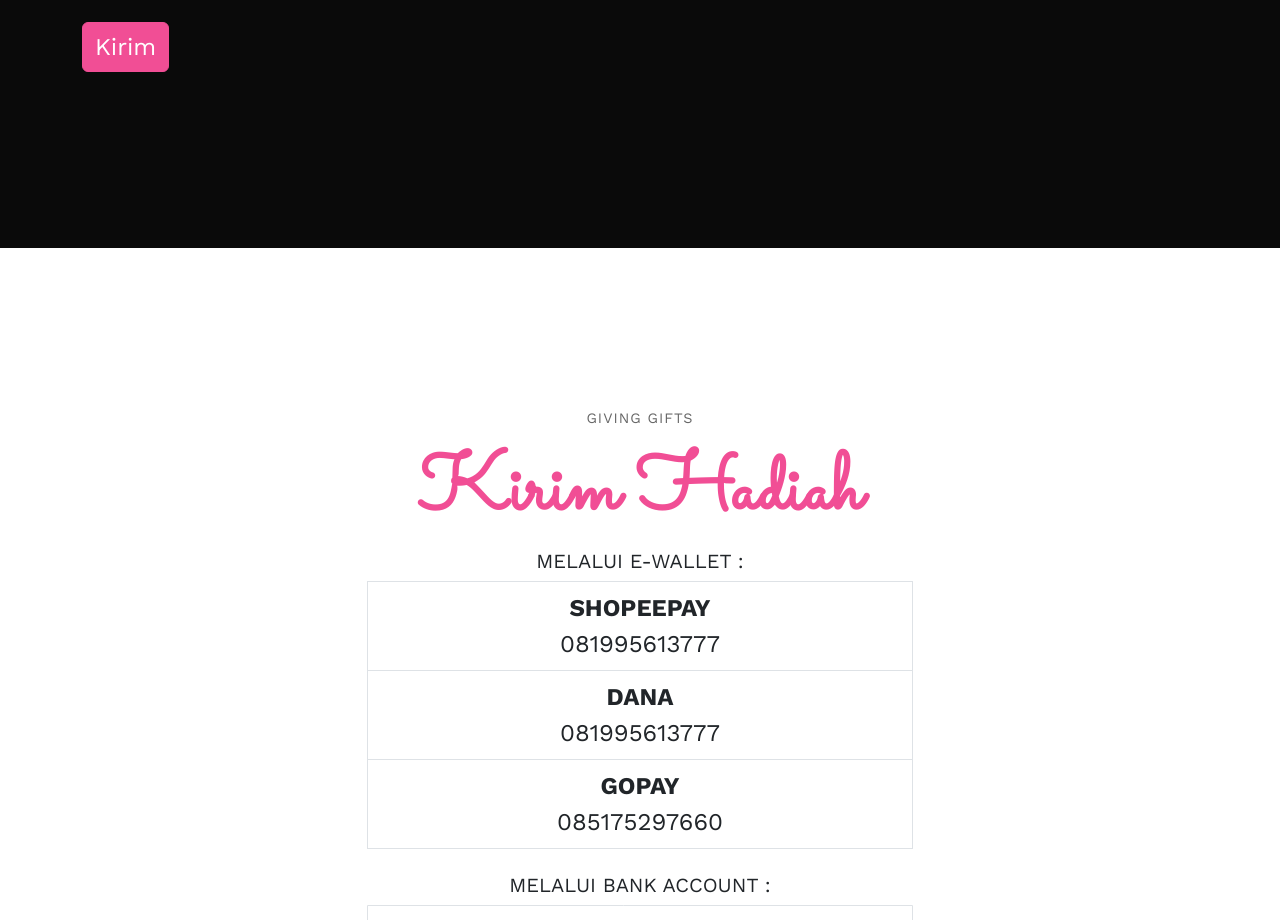
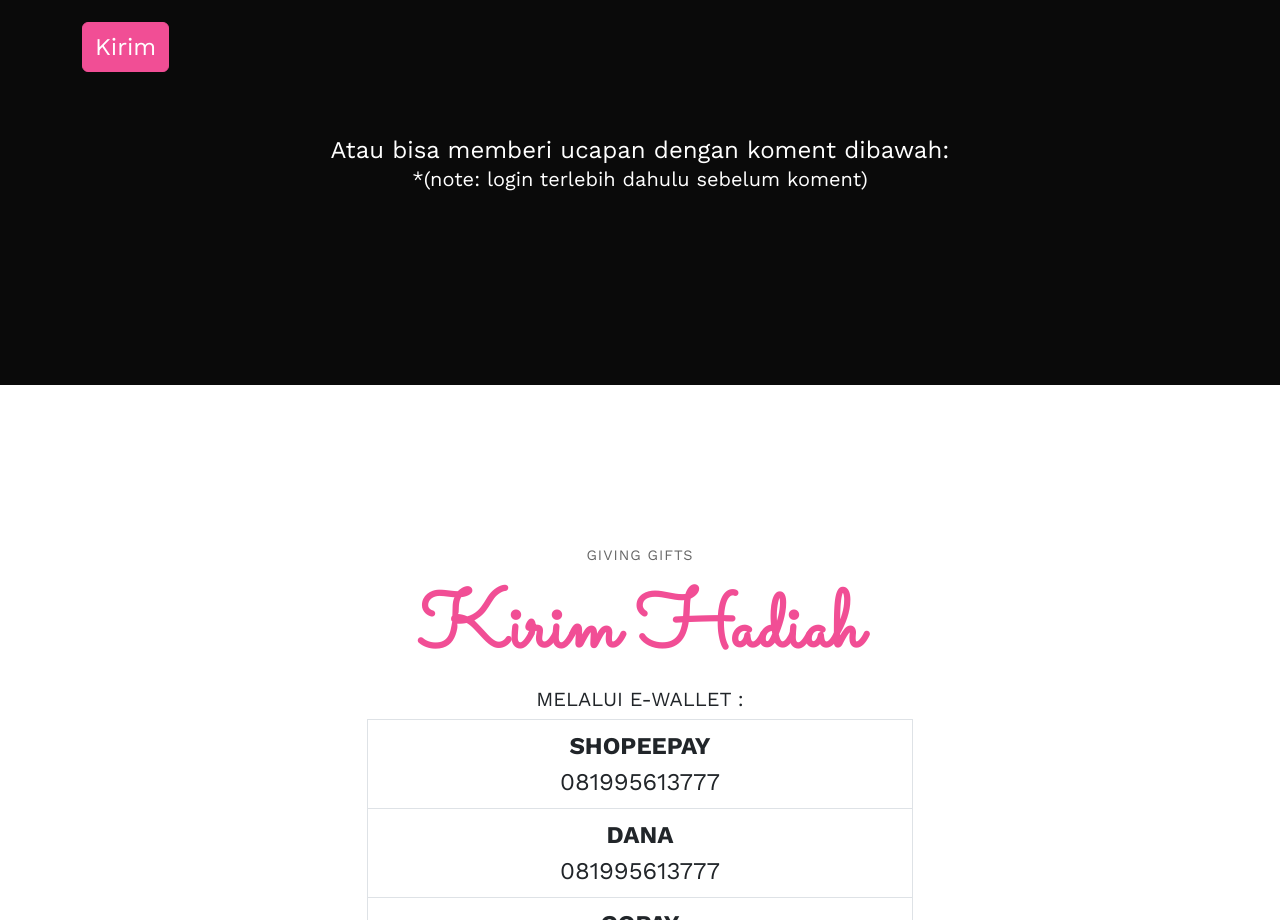
Before and after one commit to ikhwnysrh/undangan_ultah, a plain HTML site: page index.html in a window 1280 px wide. Shown: the part 4322-5242 px from the top of the page. Drawn offline with nearby package versions, Linux system fonts and the light colour scheme; some packages are replaced by stand-ins of ours; a script that the page names is missing.

Commit message:
fitur disqus pt2

```diff
--- a/index.html
+++ b/index.html
@@ -411,7 +411,13 @@
           </div>
         </form>
 
-        <div class="row justify-content-center mt-5">
+        <h4 class="mt-5 pt-3 text-center" style="color: white">
+          Atau bisa memberi ucapan dengan koment dibawah: <br />
+          <span class="fs-5"
+            >*(note: login terlebih dahulu sebelum koment)</span
+          >
+        </h4>
+        <div class="row justify-content-center mt-5 pt-3">
           <div class="col-md-6">
             <div id="disqus_thread"></div>
             <script>
```
